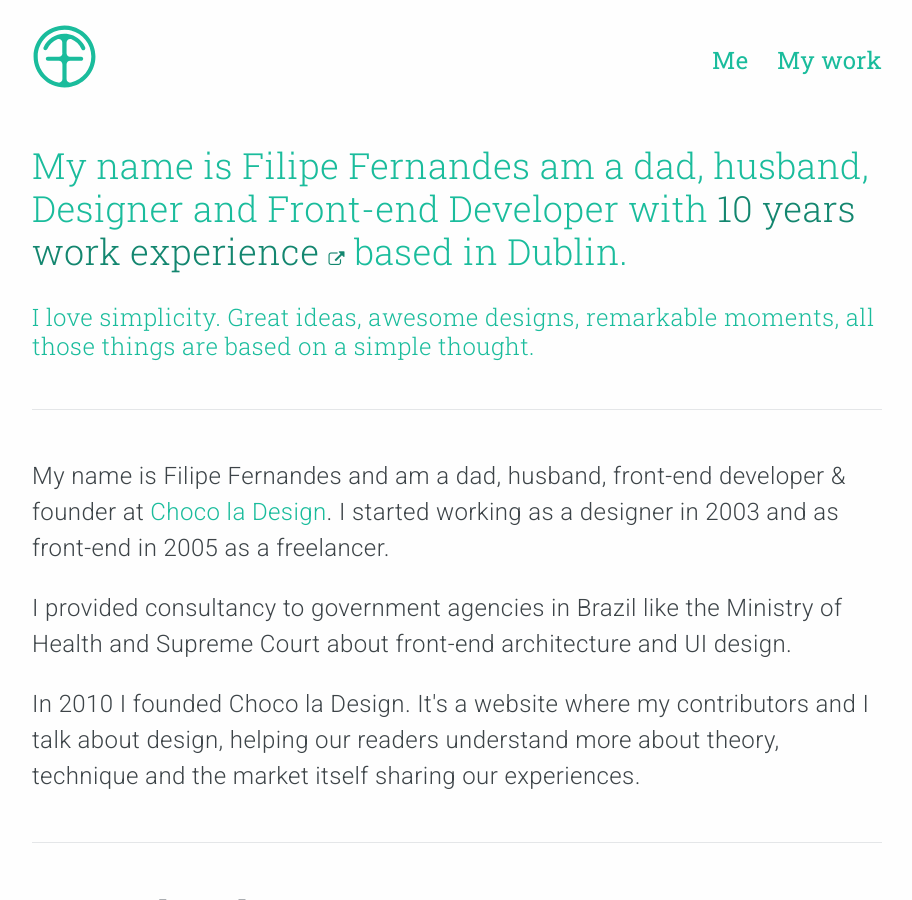
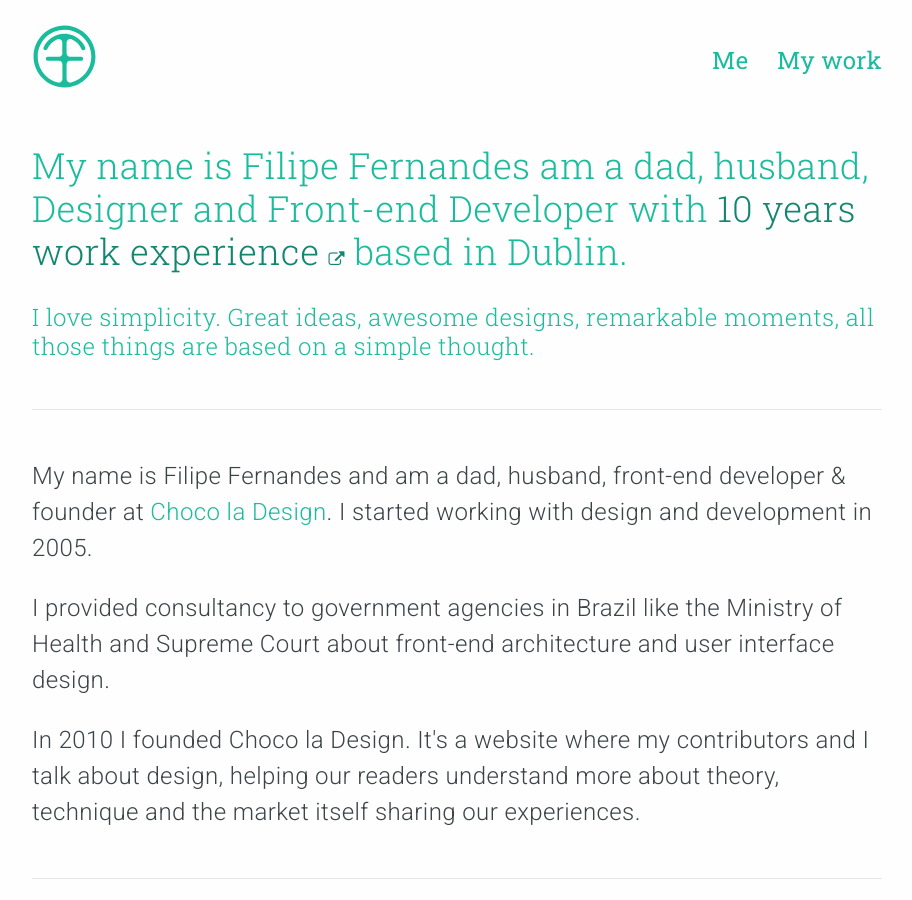
Before and after one commit to filipesf/filipesf.github.io, a Jekyll site: the page built from index.html, in a window 1280 px wide and 900 px high. Shown: the whole window, without its empty margins (183-1095 px from the left). Built offline with Jekyll 4.4.1, drawn with Linux system fonts in a browser that asks for light colours; nearby versions of some CDN libraries.

Commit message:
Updated profile

```diff
--- a/index.html
+++ b/index.html
@@ -4,9 +4,9 @@ layout: index
 
 <section id="me" class="about" role="main">
   <div class="wrapper">
-    <p>My name is Filipe Fernandes and am a dad, husband, front-end developer & founder at <a href="http://chocoladesign.com" target="_blank">Choco la Design</a>. I started working as a designer in 2003 and as front-end in 2005 as a freelancer.</p>
+    <p>My name is Filipe Fernandes and am a dad, husband, front-end developer & founder at <a href="http://chocoladesign.com" target="_blank">Choco la Design</a>. I started working with design and development in 2005.</p>
 
-    <p>I provided consultancy to government agencies in Brazil like the Ministry of Health and Supreme Court about front-end architecture and UI design.</p>
+    <p>I provided consultancy to government agencies in Brazil like the Ministry of Health and Supreme Court about front-end architecture and user interface design.</p>
 
     <p>In 2010 I founded Choco la Design. It's a website where my contributors and I talk about design, helping our readers understand more about theory, technique and the market itself sharing our experiences.</p>
   <hr>
```
Also changed, not shown: 3 other files.
